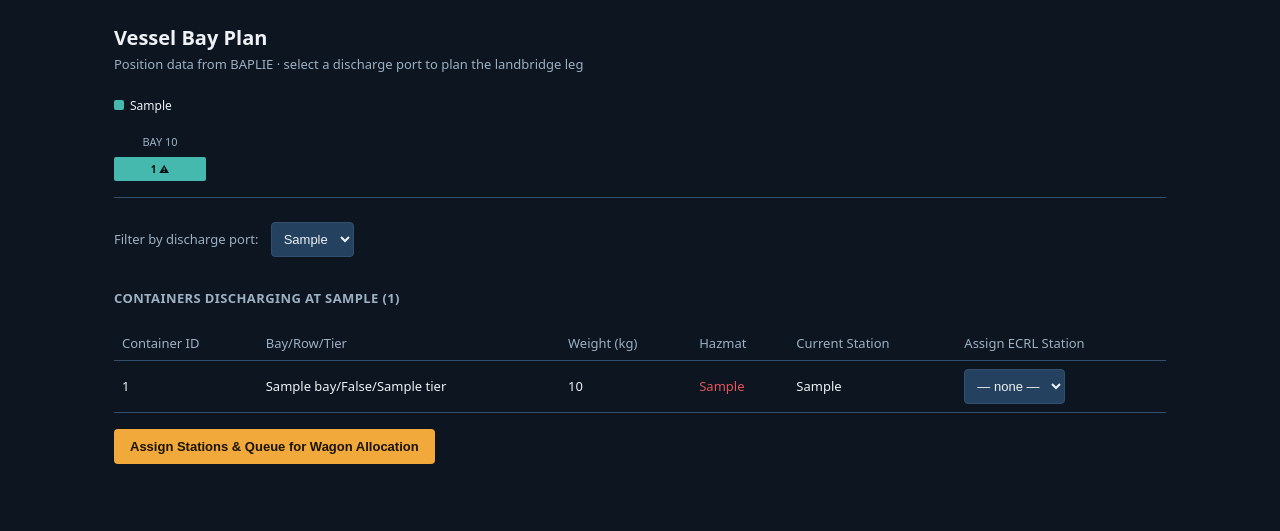
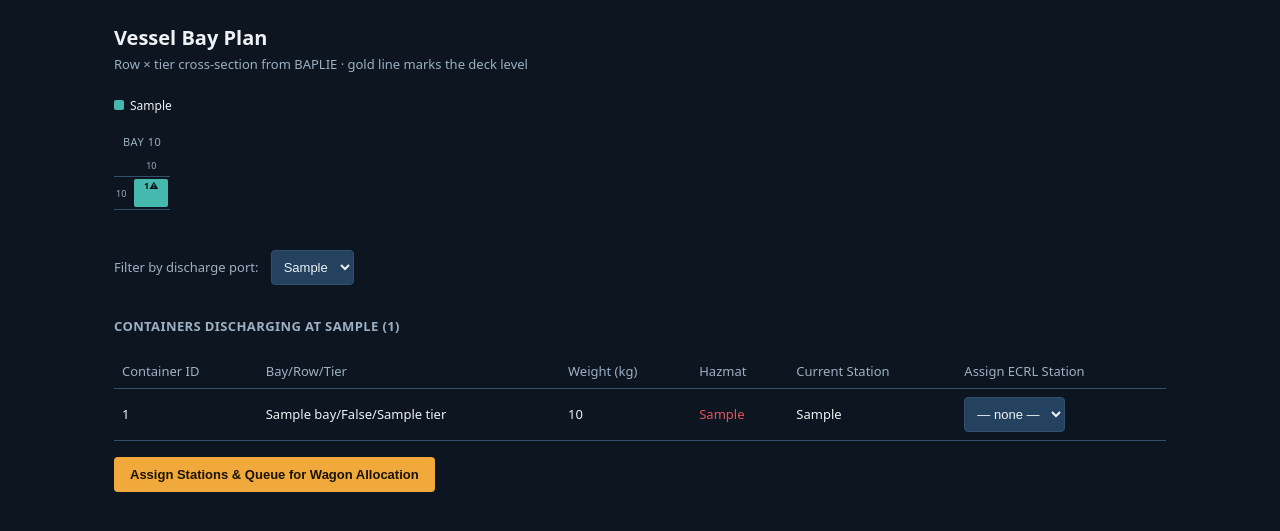
Before and after one commit to harrithnaim/kalsadermaga-landbridge-system, a Flask app: page /dashboard/vessel in a window 1280 px wide. Shown: the part 68-599 px from the top of the page. Run offline with Flask 3, Linux system fonts and the light colour scheme; the visitor is signed in with stand-in values (Sample User, id 1); a database or web service that is not in the repository returns one stand-in record (values such as "Sample title"); some libraries are stand-ins or nearby versions.

Commit message:
Proper bay plan grid (row x tier) and visual train diagram

```diff
--- a/app.py
+++ b/app.py
@@ -43,6 +43,32 @@ PORT_COLOR_PALETTE = ["#46b9ae", "#f2a93b", "#8f82d9", "#5c90ee", "#e36c86", "#7
 
 def _port_colors(ports):
     return {p: PORT_COLOR_PALETTE[i % len(PORT_COLOR_PALETTE)] for i, p in enumerate(ports)}
+
+
+def _build_bay_grid(containers):
+    """Build a proper row x tier cross-section per bay, matching how real
+    stowage planning software (e.g. MACS3/StowMan) displays a bay -- not just
+    a stacked column. Inserts a divider between under-deck (tier < 80) and
+    on-deck (tier >= 80) rows, per standard bay plan tier numbering."""
+    bays_raw = defaultdict(lambda: defaultdict(dict))  # bay -> tier -> row -> container
+    for c in containers:
+        if c.get("bay") is not None and c.get("row") is not None and c.get("tier") is not None:
+            bays_raw[c["bay"]][c["tier"]][c["row"]] = c
+
+    bay_grids = {}
+    for bay_num, tiers_dict in sorted(bays_raw.items()):
+        row_labels = sorted({r for row_map in tiers_dict.values() for r in row_map.keys()})
+        tiers_sorted = sorted(tiers_dict.keys(), reverse=True)
+        grid_rows = []
+        prev_on_deck = None
+        for tier in tiers_sorted:
+            on_deck = tier >= 80
+            divider = prev_on_deck is not None and on_deck != prev_on_deck
+            cells = [tiers_dict[tier].get(r) for r in row_labels]
+            grid_rows.append({"tier": tier, "cells": cells, "divider_before": divider})
+            prev_on_deck = on_deck
+        bay_grids[bay_num] = {"row_labels": row_labels, "grid_rows": grid_rows}
+    return bay_grids
 
 
 # ---------------------------------------------------------------------------
@@ -181,7 +207,12 @@ def partner_wagon_plan():
 @app.route("/dashboard")
 @login_required
 def dashboard():
-    return render_template("dashboard.html", containers=get_containers(), plan=get_last_plan())
+    plan = get_last_plan()
+    station_colors = {}
+    if plan:
+        station_ids = [w["station"] for w in plan["wagons"] if not w["is_buffer"]]
+        station_colors = _port_colors(sorted(set(station_ids)))
+    return render_template("dashboard.html", containers=get_containers(), plan=plan, station_colors=station_colors)
 
 
 @app.route("/dashboard/allocate", methods=["POST"])
@@ -250,19 +281,12 @@ def vessel_bayplan():
     selected_port = request.args.get("discharge_port", discharge_ports[0] if discharge_ports else "")
     filtered = [c for c in containers if c.get("discharge_port") == selected_port]
 
-    bays = defaultdict(list)
-    for c in containers:
-        if c.get("bay") is not None:
-            bays[c["bay"]].append(c)
-    for bay_num in bays:
-        bays[bay_num].sort(key=lambda c: c.get("tier") or 0, reverse=True)
-    bays = dict(sorted(bays.items()))
-
+    bay_grids = _build_bay_grid(containers)
     stations = [s for s in ROUTE if not s.get("origin")]
 
     return render_template(
         "vessel.html",
-        bays=bays,
+        bay_grids=bay_grids,
         port_colors=port_colors,
         discharge_ports=discharge_ports,
         selected_port=selected_port,
--- a/templates/vessel.html
+++ b/templates/vessel.html
@@ -4,32 +4,62 @@
 <style>
   .legend { display:flex; gap:16px; font-size:12px; margin-bottom:20px; flex-wrap:wrap; }
   .swatch { display:inline-block; width:10px; height:10px; margin-right:6px; border-radius:2px; }
-  .grid { display:flex; gap:10px; overflow-x:auto; padding-bottom:16px; border-bottom:1px solid var(--border); margin-bottom:8px; }
-  .bay-col { display:flex; flex-direction:column; gap:4px; min-width:92px; }
-  .bay-label { font-size:11px; color:var(--text-dim); text-align:center; margin-bottom:4px; }
-  .box { color:#0d1114; font-size:10px; padding:5px 4px; border-radius:2px; text-align:center; font-weight:600; }
+  .bay-plan { display:flex; gap:20px; overflow-x:auto; padding-bottom:16px; margin-bottom:8px; }
+  .bay-block { flex-shrink:0; }
+  .bay-title { font-size:11px; color:var(--text-dim); text-align:center; margin-bottom:6px; letter-spacing:0.05em; }
+  .bay-grid { border-collapse: collapse; }
+  .bay-grid td { padding: 2px; }
+  .tier-label { font-size:9px; color:var(--text-dim); padding-right:6px !important; text-align:right; white-space:nowrap; }
+  .row-label { font-size:9px; color:var(--text-dim); text-align:center; padding-bottom:4px !important; }
+  .cell { width:34px; height:28px; border-radius:2px; font-size:9px; color:#0d1114; text-align:center; font-weight:700; }
+  .cell.empty-slot { background: var(--panel-alt); border: 1px dashed var(--border); }
+  .deck-divider td { border-top: 2px solid var(--amber); padding-top: 6px !important; }
+  .deck-label { font-size:8px; color:var(--amber); letter-spacing:0.08em; padding-top:4px !important; }
 </style>
 {% endblock %}
 {% block content %}
 <h1>Vessel Bay Plan</h1>
-<div class="sub">Position data from BAPLIE · select a discharge port to plan the landbridge leg</div>
+<div class="sub">Row × tier cross-section from BAPLIE · gold line marks the deck level</div>
 
-{% if bays %}
+{% if bay_grids %}
 <div class="legend">
   {% for port, color in port_colors.items() %}
   <span><span class="swatch" style="background:{{ color }};"></span>{{ port }}</span>
   {% endfor %}
 </div>
-<div class="grid">
-  {% for bay_num, boxes in bays.items() %}
-  <div class="bay-col">
-    <div class="bay-label">BAY {{ '%02d'|format(bay_num) }}</div>
-    {% for c in boxes %}
-    <div class="box" style="background:{{ port_colors.get(c.discharge_port, '#555') }};"
-         title="{{ c.container_id }} · discharge: {{ c.discharge_port }}{% if c.hazmat_flag %} · HAZMAT{% endif %}">
-      {{ c.container_id[-4:] }}{% if c.hazmat_flag %} ⚠{% endif %}
-    </div>
-    {% endfor %}
+
+<div class="bay-plan">
+  {% for bay_num, grid in bay_grids.items() %}
+  <div class="bay-block">
+    <div class="bay-title">BAY {{ '%02d'|format(bay_num) }}</div>
+    <table class="bay-grid">
+      <tr>
+        <td></td>
+        {% for row in grid.row_labels %}
+        <td class="row-label">{{ '%02d'|format(row) }}</td>
+        {% endfor %}
+      </tr>
+      {% for grid_row in grid.grid_rows %}
+      {% if grid_row.divider_before %}
+      <tr class="deck-divider"><td colspan="{{ grid.row_labels|length + 1 }}" class="deck-label">— DECK —</td></tr>
+      {% endif %}
+      <tr>
+        <td class="tier-label">{{ '%02d'|format(grid_row.tier) }}</td>
+        {% for c in grid_row.cells %}
+        <td>
+          {% if c %}
+          <div class="cell" style="background:{{ port_colors.get(c.discharge_port, '#555') }};"
+               title="{{ c.container_id }} · discharge: {{ c.discharge_port }}{% if c.hazmat_flag %} · HAZMAT{% endif %}">
+            {{ c.container_id[-3:] }}{% if c.hazmat_flag %}⚠{% endif %}
+          </div>
+          {% else %}
+          <div class="cell empty-slot"></div>
+          {% endif %}
+        </td>
+        {% endfor %}
+      </tr>
+      {% endfor %}
+    </table>
   </div>
   {% endfor %}
 </div>
```
Also changed, not shown: templates/dashboard.html (+42 -0 lines).
